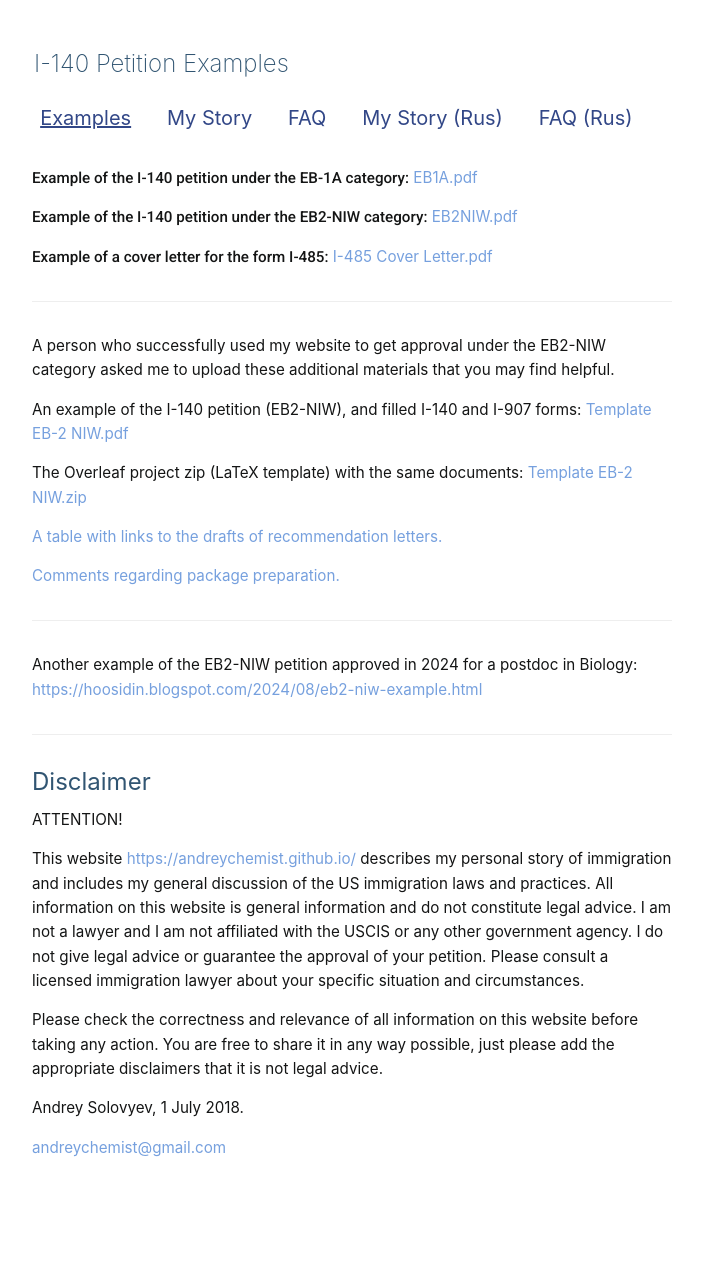
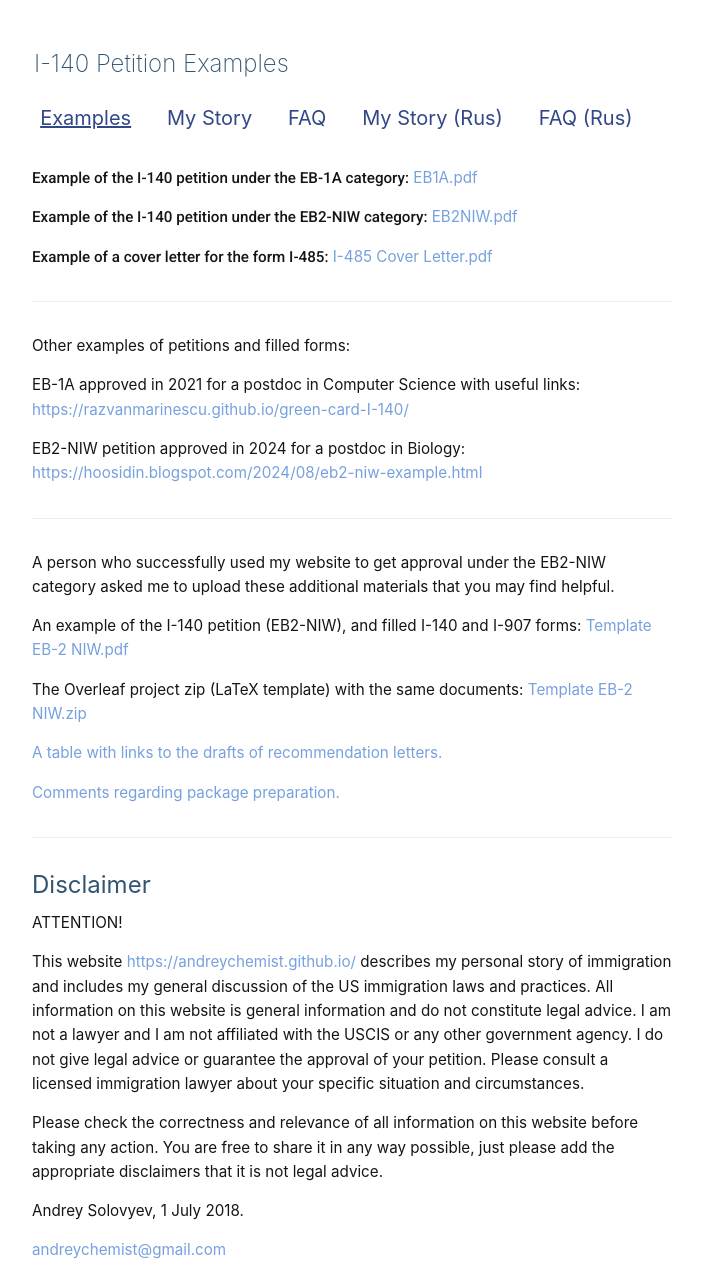
Before and after one commit to andreychemist/andreychemist.github.io, a Jekyll site: the page built from index.md, in a window 1280 px wide. Shown: the whole page, without its empty margins (288-991 px from the left). Built offline with Jekyll 4.4.1, drawn with Linux system fonts in a browser that asks for light colours; some web fonts are replaced; before the commit the page ends 1175 px from its top, so only the background shows below that.

Commit message:
Razvan link

```diff
--- a/index.md
+++ b/index.md
@@ -14,6 +14,14 @@ title: I-140 Examples
 
 - - - - - - - - - - -
 
+Other examples of petitions and filled forms:
+
+EB-1A approved in 2021 for a postdoc in Computer Science with useful links: [https://razvanmarinescu.github.io/green-card-I-140/](https://razvanmarinescu.github.io/green-card-I-140/)
+
+EB2-NIW petition approved in 2024 for a postdoc in Biology: [https://hoosidin.blogspot.com/2024/08/eb2-niw-example.html](https://hoosidin.blogspot.com/2024/08/eb2-niw-example.html)
+
+- - - - - - - - - - -
+
 A person who successfully used my website to get approval under the EB2-NIW category asked me to upload these additional materials that you may find helpful.
 
 An example of the I-140 petition (EB2-NIW), and filled I-140 and I-907 forms: [Template EB-2 NIW.pdf](assets/Template_EB2_NIW.pdf)
@@ -26,8 +34,4 @@ The Overleaf project zip (LaTeX template) with the same documents: [Template EB-
 
 - - - - - - - - - - -
 
-Another example of the EB2-NIW petition approved in 2024 for a postdoc in Biology: [https://hoosidin.blogspot.com/2024/08/eb2-niw-example.html](https://hoosidin.blogspot.com/2024/08/eb2-niw-example.html)
-
-- - - - - - - - - - -
-
 {% include disclaimer.md %}
```
